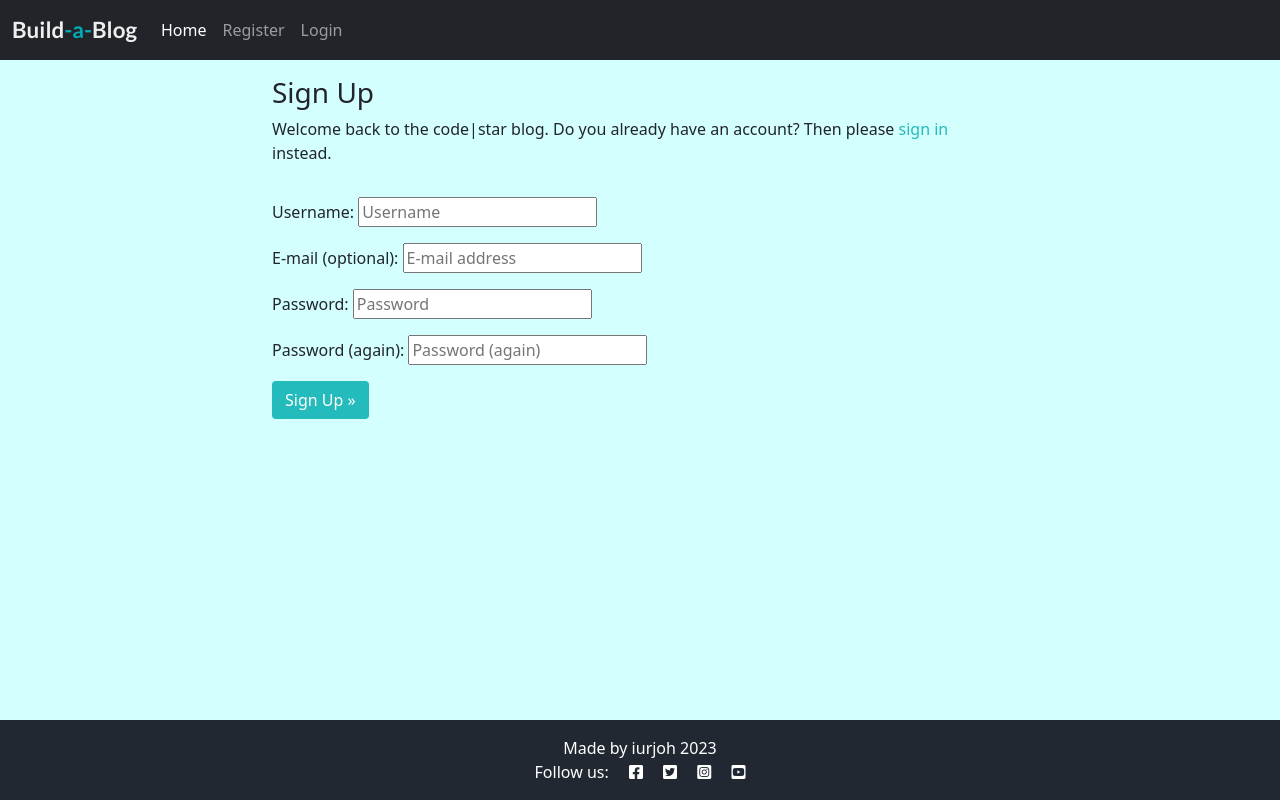
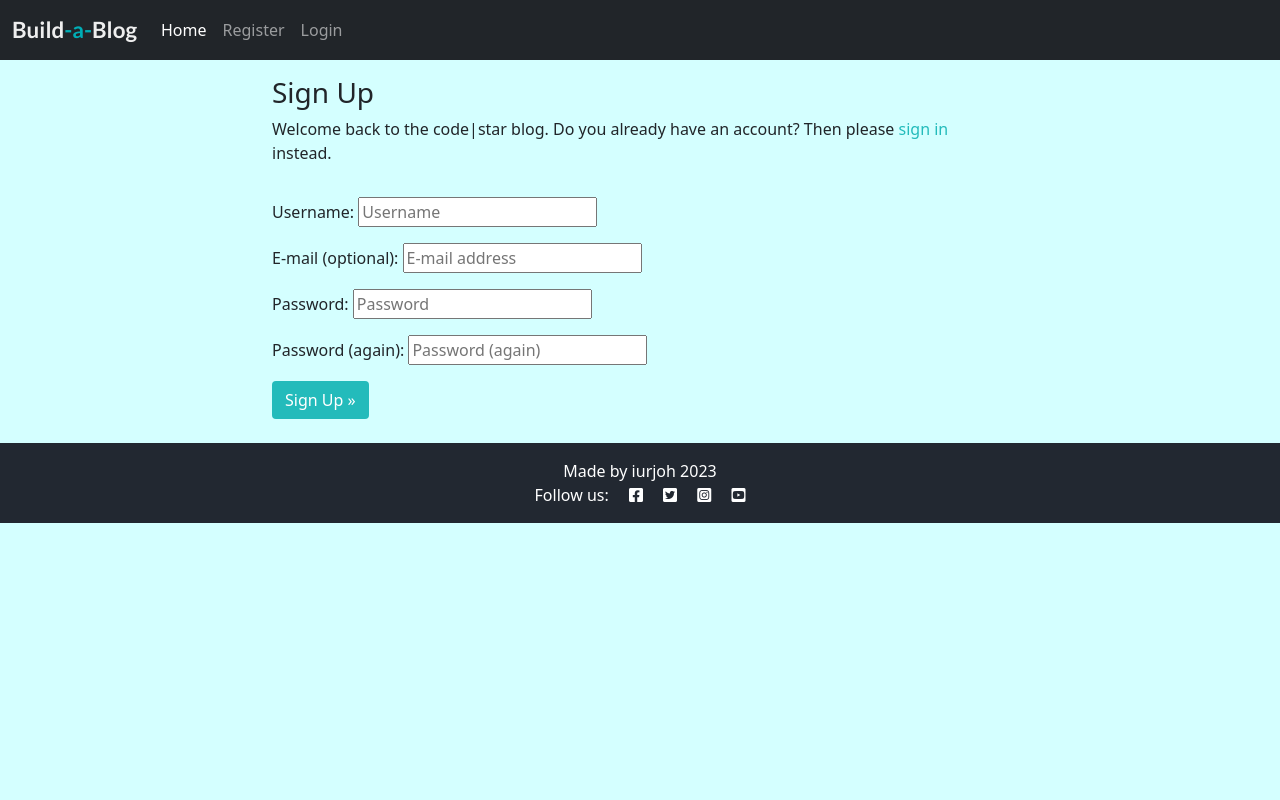
Before and after one commit to iurjoh/Build-a-blog, a Django app: page /accounts/signup/ in a window 1280 px wide. Run offline with Django 3.2, Linux system fonts and the light colour scheme.

Commit message:
fix: let blog footer follow short content

```diff
--- a/templates/base.html
+++ b/templates/base.html
@@ -1,7 +1,7 @@
 {% load static %} {% load social_share %}
 
 <!DOCTYPE html>
-<html class="h-100">
+<html>
   <head>
     <title>Build-a-Blog</title>
 
@@ -30,7 +30,7 @@
     <link rel="stylesheet" href="{% static 'css/style.css' %}" />
   </head>
 
-  <body class="d-flex flex-column h-100 main-bg">
+  <body class="d-flex flex-column main-bg">
     <!-- Navigation -->
 
     <nav class="navbar navbar-expand-lg navbar-dark bg-dark">
@@ -112,7 +112,7 @@
     </main>
 
     <!-- Footer -->
-    <footer class="footer mt-auto py-3 dark-bg">
+    <footer class="footer mt-4 py-3 dark-bg">
       <p class="m-0 text-center text-white">Made by iurjoh 2023</p>
       <p class="m-0 text-center text-white">
         Follow us:
```
